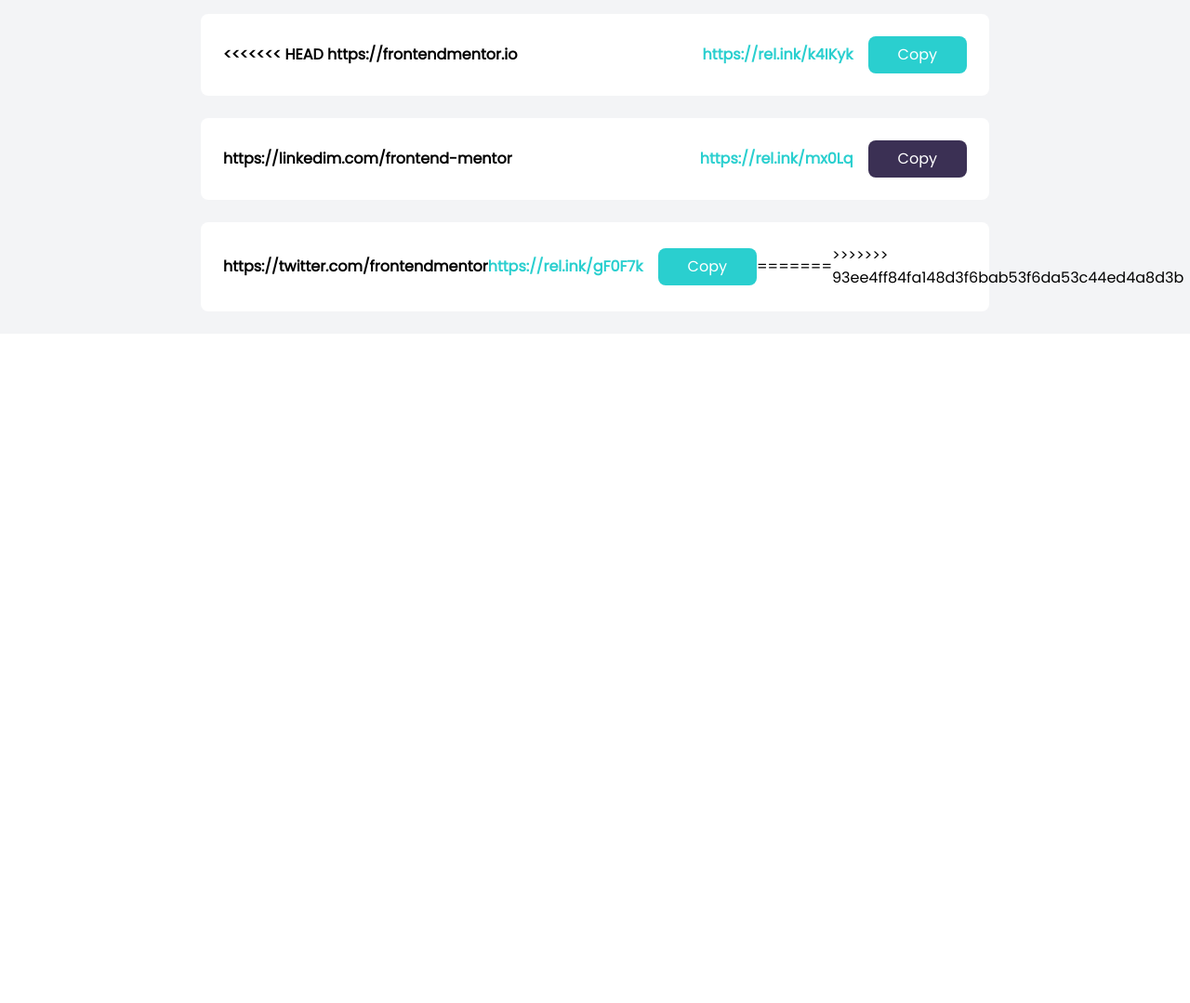
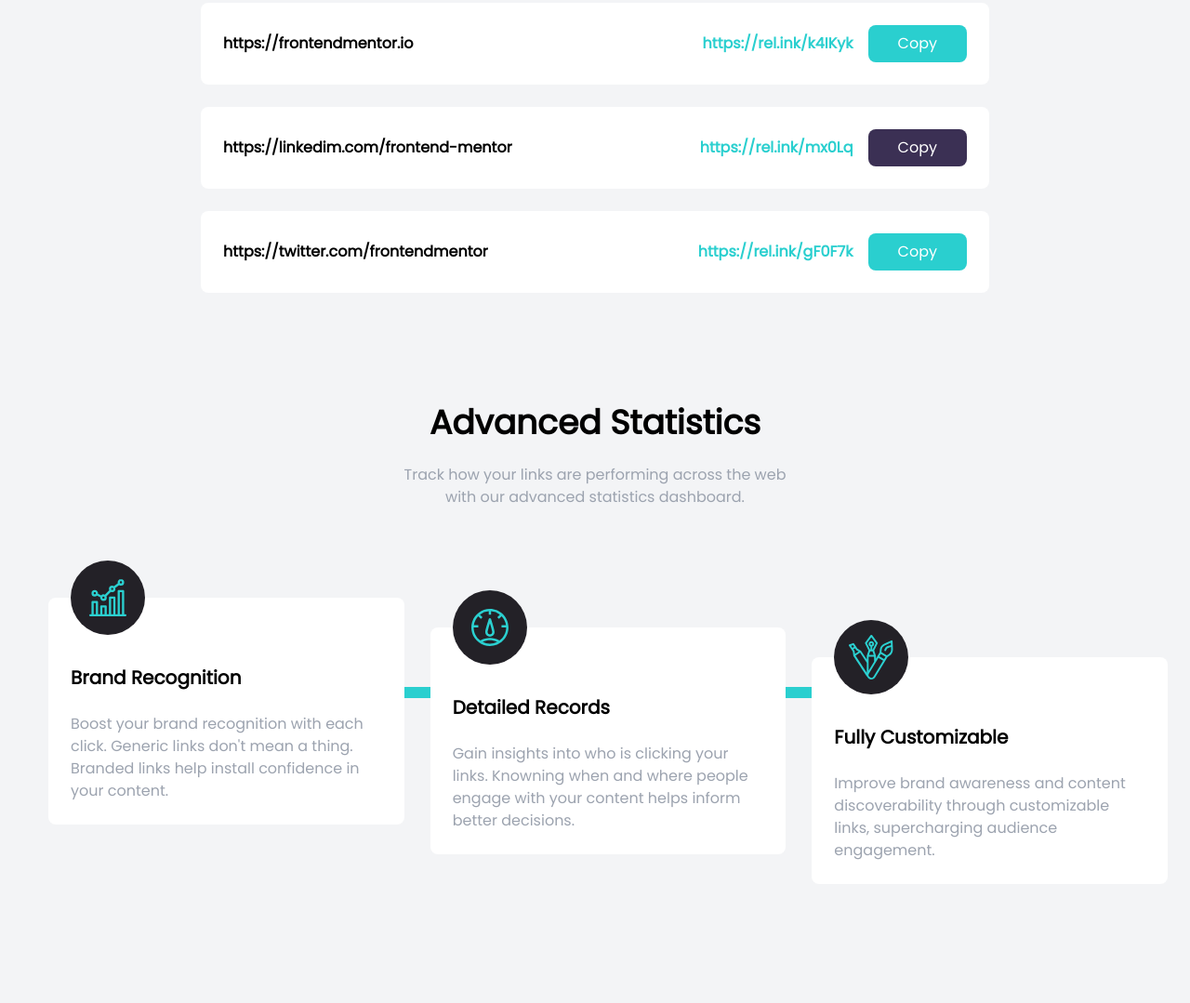
Before and after one commit to Basewrecker/tailwind-projs-website-templates-, a website: page Shorter/index.html in a window 1280 px wide. Shown: the part 953-2032 px from the top of the page at 93% size. Before the commit the page ends 1312 px from the top, so only its background shows below. Drawn offline with Linux system fonts and the light colour scheme.

Commit message:
stats section

```diff
--- a/Shorter/index.html
+++ b/Shorter/index.html
@@ -9,7 +9,7 @@
     <link rel="preconnect" href="https://fonts.googleapis.com">
     <link rel="preconnect" href="https://fonts.gstatic.com" crossorigin>
     <link href="https://fonts.googleapis.com/css2?family=Poppins&display=swap" rel="stylesheet">
-    <script src = "js/script.js" defer></script>
+    <script src="js/script.js" defer></script>
 </head>
 
 <body>
@@ -73,22 +73,22 @@
         <div class="max-w-4xl mx-auto p-6 space-y-6">
             <form action="" id="link-form" class="relative flex flex-col w-full p-10 mt-20 space-y-4 bg-darkViolet rounded-lg md:flex-row md:space-y-0 md:space-x-3">
                 <input type="text" class="flex-1 p-3 border-2 rounded-lg placeholder-black focus:outline-none" placeholder="Shorten a link here" id="link-input">
-                <button class = "px-10 py-3 text-white bg-cyan rounded-lg hover:bg-cyanLight focus:outline-none md:py-2">
+                <button class="px-10 py-3 text-white bg-cyan rounded-lg hover:bg-cyanLight focus:outline-none md:py-2">
                     Shorten it
                 </button>
-<<<<<<< HEAD
 
-                <div class = "absolute left-7 bottom-3 text-red text-sm italic" id="err-msg">
+
+                <div class="absolute left-7 bottom-3 text-red text-sm italic" id="err-msg">
 
                 </div>
-=======
->>>>>>> 93ee4ff84fa148d3f6bab53f6da53c44ed4a8d3b
+
+
             </form>
 
 
-            <div class = "flex flex-col items-center justify-between w-full p-6 bg-white rounded-lg md:flex-row">
-                <p class = "font-bold text-center text-veryDark md:text-left">
-<<<<<<< HEAD
+            <div class="flex flex-col items-center justify-between w-full p-6 bg-white rounded-lg md:flex-row">
+                <p class="font-bold text-center text-veryDark md:text-left">
+
                     https://frontendmentor.io
                 </p>
 
@@ -96,15 +96,15 @@
                     <div class="font-bold text-cyan">
                         https://rel.ink/k4IKyk
                     </div>
-                    <button class = "p-2 px-8 text-white bg-cyan rounded-lg hover:opacity-70 focus:outline-none">
+                    <button class="p-2 px-8 text-white bg-cyan rounded-lg hover:opacity-70 focus:outline-none">
                         Copy
                     </button>
                 </div>
             </div>
 
 
-            <div class = "flex flex-col items-center justify-between w-full p-6 bg-white rounded-lg md:flex-row">
-                <p class = "font-bold text-center text-veryDark md:text-left">
+            <div class="flex flex-col items-center justify-between w-full p-6 bg-white rounded-lg md:flex-row">
+                <p class="font-bold text-center text-veryDark md:text-left">
                     https://linkedim.com/frontend-mentor
                 </p>
 
@@ -112,15 +112,15 @@
                     <div class="font-bold text-cyan">
                         https://rel.ink/mx0Lq
                     </div>
-                    <button class = "p-2 px-8 text-white bg-darkViolet rounded-lg hover:opacity-70 focus:outline-none">
+                    <button class="p-2 px-8 text-white bg-darkViolet rounded-lg hover:opacity-70 focus:outline-none">
                         Copy
                     </button>
                 </div>
             </div>
 
 
-            <div class = "flex flex-col items-center justify-between w-full p-6 bg-white rounded-lg md:flex-row">
-                <p class = "font-bold text-center text-veryDark md:text-left">
+            <div class="flex flex-col items-center justify-between w-full p-6 bg-white rounded-lg md:flex-row">
+                <p class="font-bold text-center text-veryDark md:text-left">
                     https://twitter.com/frontendmentor
                 </p>
 
@@ -128,16 +128,84 @@
                     <div class="font-bold text-cyan">
                         https://rel.ink/gF0F7k
                     </div>
-                    <button class = "p-2 px-8 text-white bg-cyan rounded-lg hover:opacity-70 focus:outline-none">
+                    <button class="p-2 px-8 text-white bg-cyan rounded-lg hover:opacity-70 focus:outline-none">
                         Copy
                     </button>
                 </div>
-=======
 
-                </p>
->>>>>>> 93ee4ff84fa148d3f6bab53f6da53c44ed4a8d3b
+
             </div>
 
+        </div>
+    </section>
+    <section id="stats" class="py-24 bg-gray-100">
+        <div class="container mx-auto px-3">
+            <h2 class="text-4xl mb-6 font-bold text-center">
+                Advanced Statistics
+            </h2>
+            <p class="max-w-xs mx-auto text-center text-gray-400 md:max-w-md">
+                Track how your links are performing across the web with our advanced statistics dashboard.
+            </p>
+        </div>
+    </section>
+
+
+    <section id = "features" class="pb-32 bg-gray-100">
+        <div class="relative container flex flex-col items-start px-6 mx-auto md:flex-row md:space-x-7">
+            <div class="hidden absolute top-24 w-10/12 left-16 h-3 bg-cyan md:block rounded-lg">
+
+            </div>
+            <div class="absolute w-2 h-full -ml-1 bg-cyan md:hidden left-1/2">
+
+            </div>
+<!--            box 1     -->
+            <div class="relative flex flex-col p-6 space-y-6 bg-white rounded-lg md:w-1/3">
+                <div class="absolute -ml-10 left-1/2 -top-10 md:left-16">
+                    <div class="flex items-center justify-center w-20 h-20 p-04 rounded-full bg-veryDarkViolet">
+                        <img src="images/icon-brand-recognition.svg" alt="">
+                    </div>
+                </div>
+                <h5 class = "pt-6 text-xl font-bold text-center capitalise md:text-left">
+                    Brand Recognition
+                </h5>
+                <p class = "text-center text-gray-400 md:text-left">
+                    Boost your brand recognition with each click. Generic links don't mean a thing. Branded links help install confidence in your content.
+                </p>
+
+            </div>
+
+            <!--            box 2     -->
+            <div class="relative flex flex-col mt-24 md:mt-8 p-6 space-y-6 bg-white rounded-lg md:w-1/3">
+                <div class="absolute -ml-10 left-1/2 -top-10 md:left-16">
+                    <div class="flex items-center justify-center w-20 h-20 p-04 rounded-full bg-veryDarkViolet">
+                        <img src="images/icon-detailed-records.svg" alt="">
+                    </div>
+                </div>
+                <h5 class = "pt-6 text-xl font-bold text-center capitalise md:text-left">
+                    Detailed Records
+                </h5>
+                <p class = "text-center text-gray-400 md:text-left">
+                    Gain insights into who is clicking your links. Knowning when and where people engage with your content helps inform better decisions.
+                </p>
+
+            </div>
+
+
+            <!--            box 3     -->
+            <div class="relative flex flex-col p-6 mt-24 md:mt-16 space-y-6 bg-white rounded-lg md:w-1/3">
+                <div class="absolute -ml-10 left-1/2 -top-10 md:left-16">
+                    <div class="flex items-center justify-center w-20 h-20 p-04 rounded-full bg-veryDarkViolet">
+                        <img src="images/icon-fully-customizable.svg" alt="">
+                    </div>
+                </div>
+                <h5 class = "pt-6 text-xl font-bold text-center capitalise md:text-left">
+                    Fully Customizable
+                </h5>
+                <p class = "text-center text-gray-400 md:text-left">
+                    Improve brand awareness and content discoverability through customizable links, supercharging audience engagement.
+                </p>
+
+            </div>
         </div>
     </section>
 </body>
```
Also changed, not shown: Shorter/css/styles.css, 1 other file.
